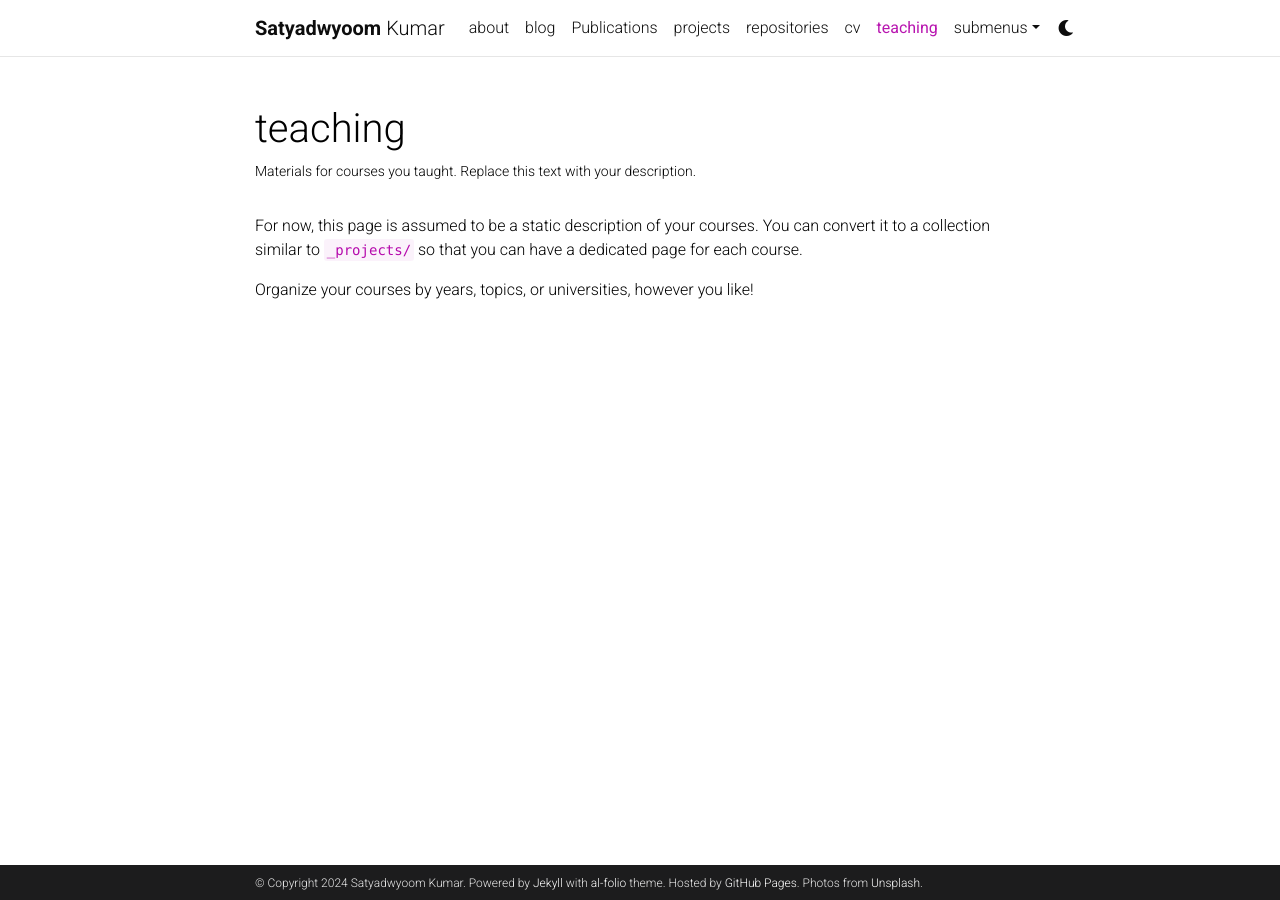
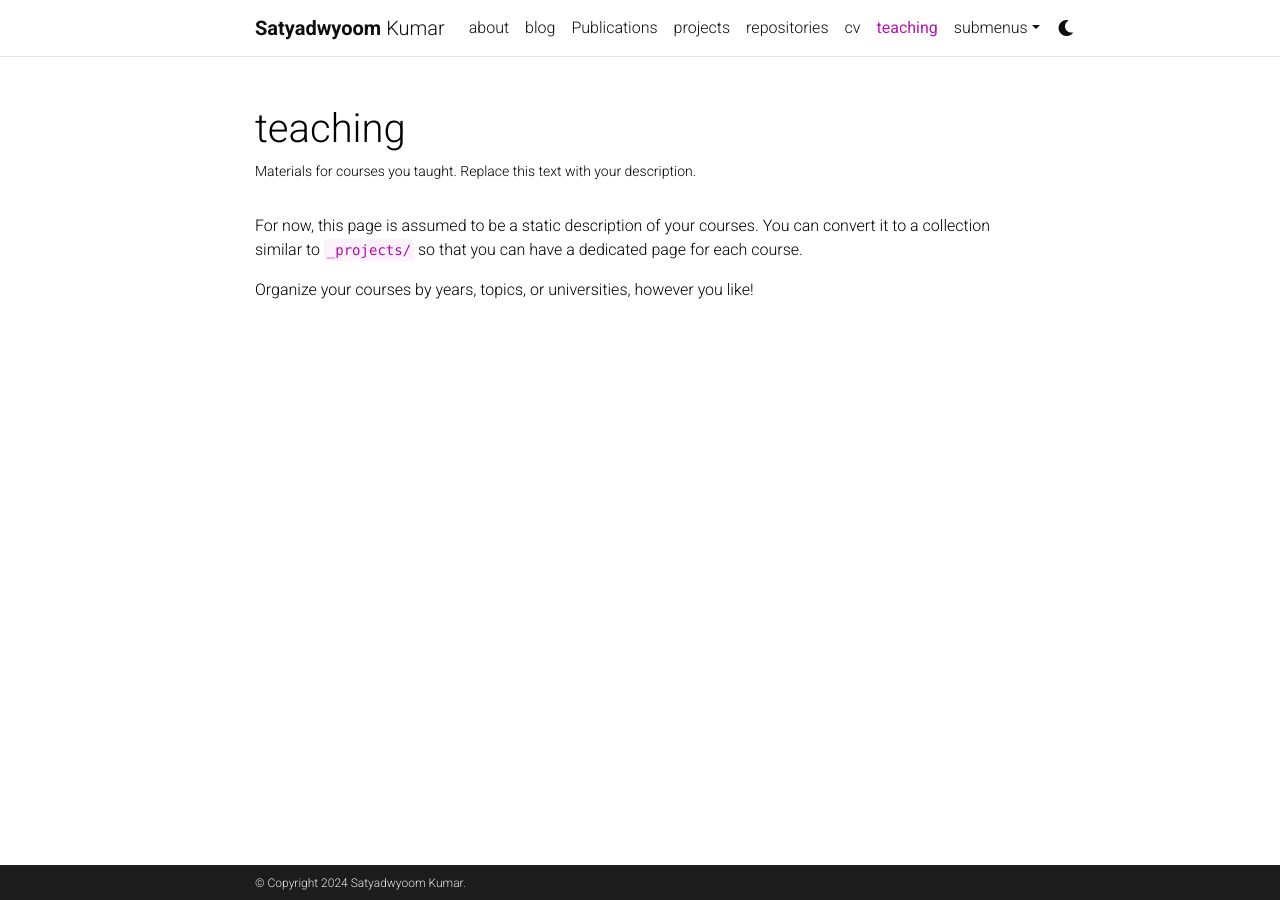
Before and after one commit to satyadwyoom/test_repo, a Jekyll site: the page built from _pages/teaching.md, in a window 1280 px wide. Built offline with Jekyll 4.4.1, drawn with Linux system fonts in a browser that asks for light colours; full-size pictures stand in for the smaller copies a plugin makes; comment, search, counter and statistics services are not loaded; a style sheet for code colours, icons or effects is not loaded.

Commit message:
new commit

```diff
--- a/_config.yml
+++ b/_config.yml
@@ -7,13 +7,9 @@ first_name: Satyadwyoom
 middle_name:
 last_name: Kumar
 email: satyadwyoom.ec18@nsut.ac.in
-description: > # the ">" symbol means to ignore newlines until "footer_text:"
-  A simple, whitespace theme for academics. Based on [*folio](https://github.com/bogoli/-folio) design.
-footer_text: >
-  Powered by <a href="https://jekyllrb.com/" target="_blank">Jekyll</a> with <a href="https://github.com/alshedivat/al-folio">al-folio</a> theme.
-  Hosted by <a href="https://pages.github.com/" target="_blank">GitHub Pages</a>.
-  Photos from <a href="https://unsplash.com" target="_blank">Unsplash</a>.
-keywords: jekyll, jekyll-theme, academic-website, portfolio-website  # add your own keywords or leave empty
+description:  # the ">" symbol means to ignore newlines until "footer_text:"
+footer_text:
+keywords:  # add your own keywords or leave empty
 
 lang: en # the language of your site (for example: en, fr, cn, ru, etc.)
 icon: ⚛️  # the emoji used as the favicon (alternatively, provide image name in /assets/img/)
```
